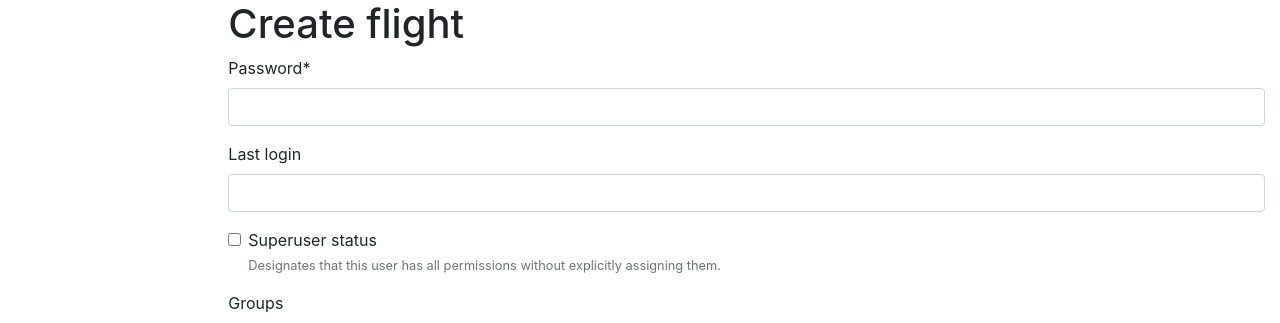
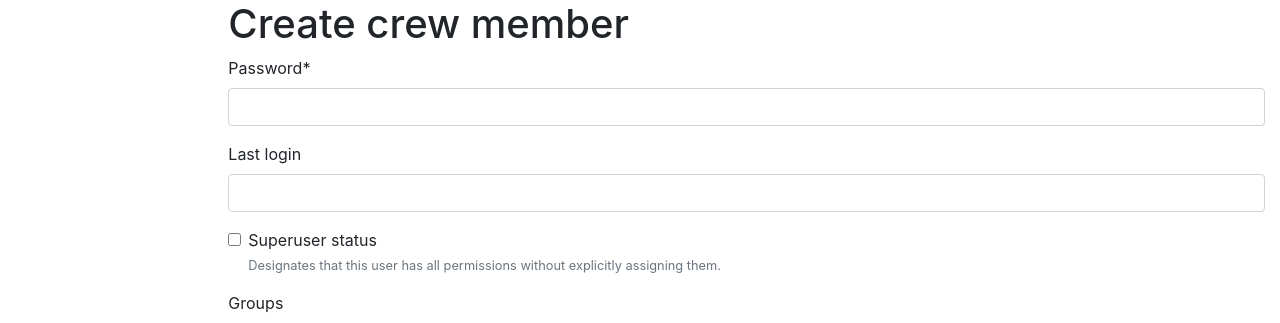
Before and after one commit to viktory-koroliova/flight_manager_mate, a Django app: page /crew/create/ in a window 1280 px wide. Shown: the top 323 px of the page. Run offline with Django 4.2, Linux system fonts and the light colour scheme; the visitor is signed in with stand-in values (Sample User, id 1); data that the repository does not hold is empty; parts of the project's set-up code (start-up, migrations or seed data) failed here and were passed over; some libraries are stand-ins or nearby versions.

Commit message:
Changed h1 in template crew_form

```diff
--- a/templates/flight/crew_form.html
+++ b/templates/flight/crew_form.html
@@ -2,7 +2,7 @@
 {% load crispy_forms_filters %}
 
 {% block content %}
-  <h1>{{ object|yesno:"Update,Create" }} flight</h1>
+  <h1>{{ object|yesno:"Update,Create" }} crew member</h1>
   <form action="" method="post" novalidate>
     {% csrf_token %}
     {{ form|crispy }}
```
